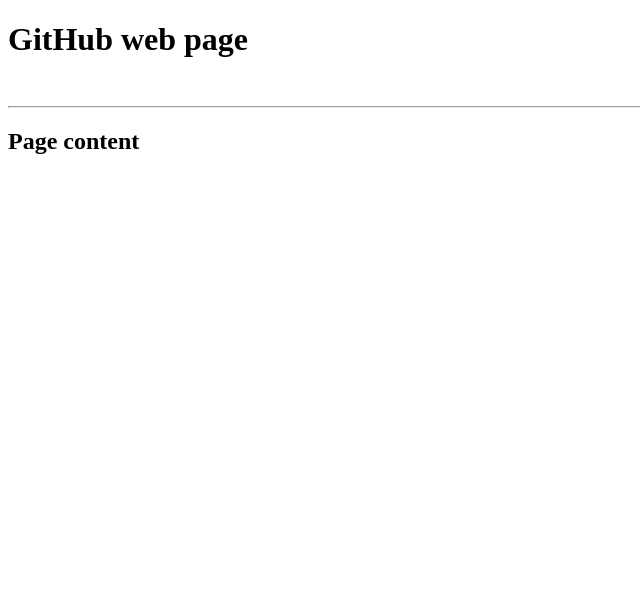
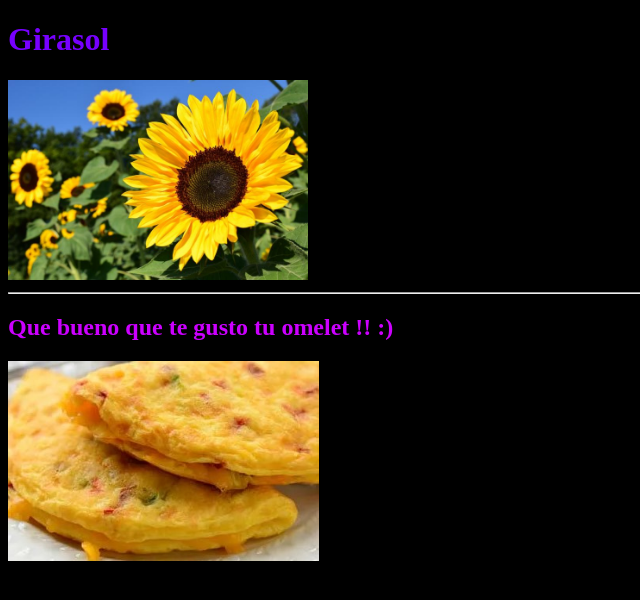
Before and after one commit to CICSDEVX/CICSDEVX.github.io, a plain HTML site: page index.html in a window 1280 px wide. Shown: the whole page, without its empty margins (0-640 px from the left). Drawn offline with Linux system fonts and the light colour scheme.

Commit message:
Add files via upload

```diff
--- a/index.html
+++ b/index.html
@@ -2,11 +2,14 @@
 <html lang="en">
 <head>
     <title>CICS TEST PAGE IN GITHUB</title>
+    <link rel="stylesheet" href="Styles.css">
 </head>
 <body>
-    <h1>GitHub web page</h1>
-    <br>
+    <h1>Girasol</h1>
+    <img src="sf.jpg" alt="Imagen de Girasol" height="200">
+
     <hr>
-    <h2>Page content</h2>
+    <h2>Que bueno que te gusto tu omelet !!   :)</h2>
+    <img src="Ome.jpg" alt="Imagen de Omelet" height="200">
 </body>
 </html>
--- /dev/null
+++ b/styles.css
@@ -0,0 +1,11 @@
+h1 {color:#7700FF;
+    background: #000000;
+
+}
+h2 {color:#CC00FF;
+    background: #000000;
+
+}
+body {background: black;
+
+}
```
Also changed, not shown: Ome.jpg (added), sf.jpg (added).
